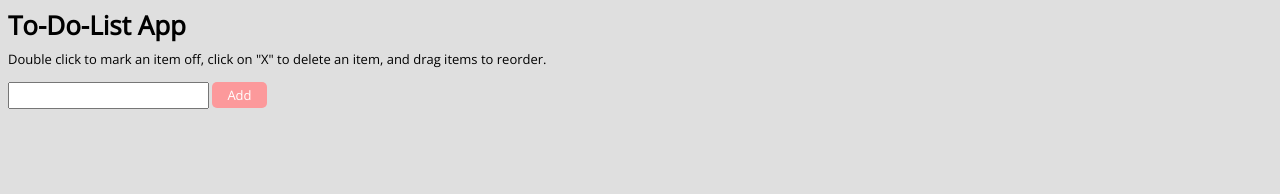
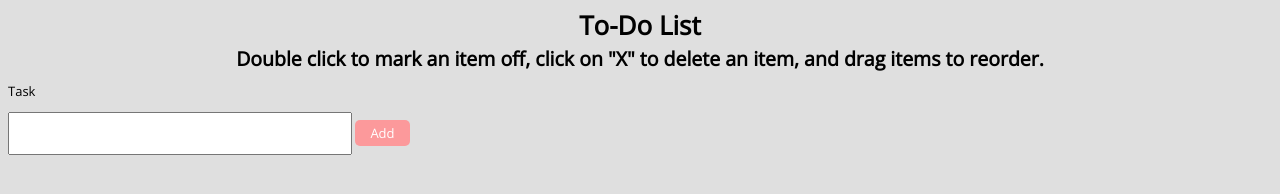
Before and after one commit to mikeb-molina/To-DoList, a plain HTML site: page index.html in a window 1280 px wide. Drawn offline with nearby package versions, Linux system fonts and the light colour scheme.

Commit message:
update css

```diff
--- a/css/styles.css
+++ b/css/styles.css
@@ -5,6 +5,9 @@ font: normal normal 13px/16px "Open Sans", sans-serif;
 background: #dfdfdf;
 }
 
+h1{
+	text-align: center;
+}
 .container{
 padding: 20px;
 width: 300px;
@@ -17,8 +20,14 @@ form {
 display: inline-block;
 }
 
+h2{
+text-align: center;
+}
+
 input{
-padding: 4px 15px 4px 5px;
+padding: 12px 30px 12px 10px;
+
+width: 300px
 }
 
 #button{
--- a/index.html
+++ b/index.html
@@ -9,9 +9,11 @@
 </head>
 
 <body>
-    <div class="Container">
-        <h1>To-Do-List App</h1>
-        <p>Double click to mark an item off, click on "X" to delete an item, and drag items to reorder.</p>
+    <div class="Container justify-content-center">
+        <h1>To-Do List</h1>
+        <h2>Double click to mark an item off, click on "X" to delete an item, and drag items to reorder.</h2>
+
+        <p>Task</p>
 
         <form name="toDoList">
             <input type="text" name="ListItem" id="input">
```
